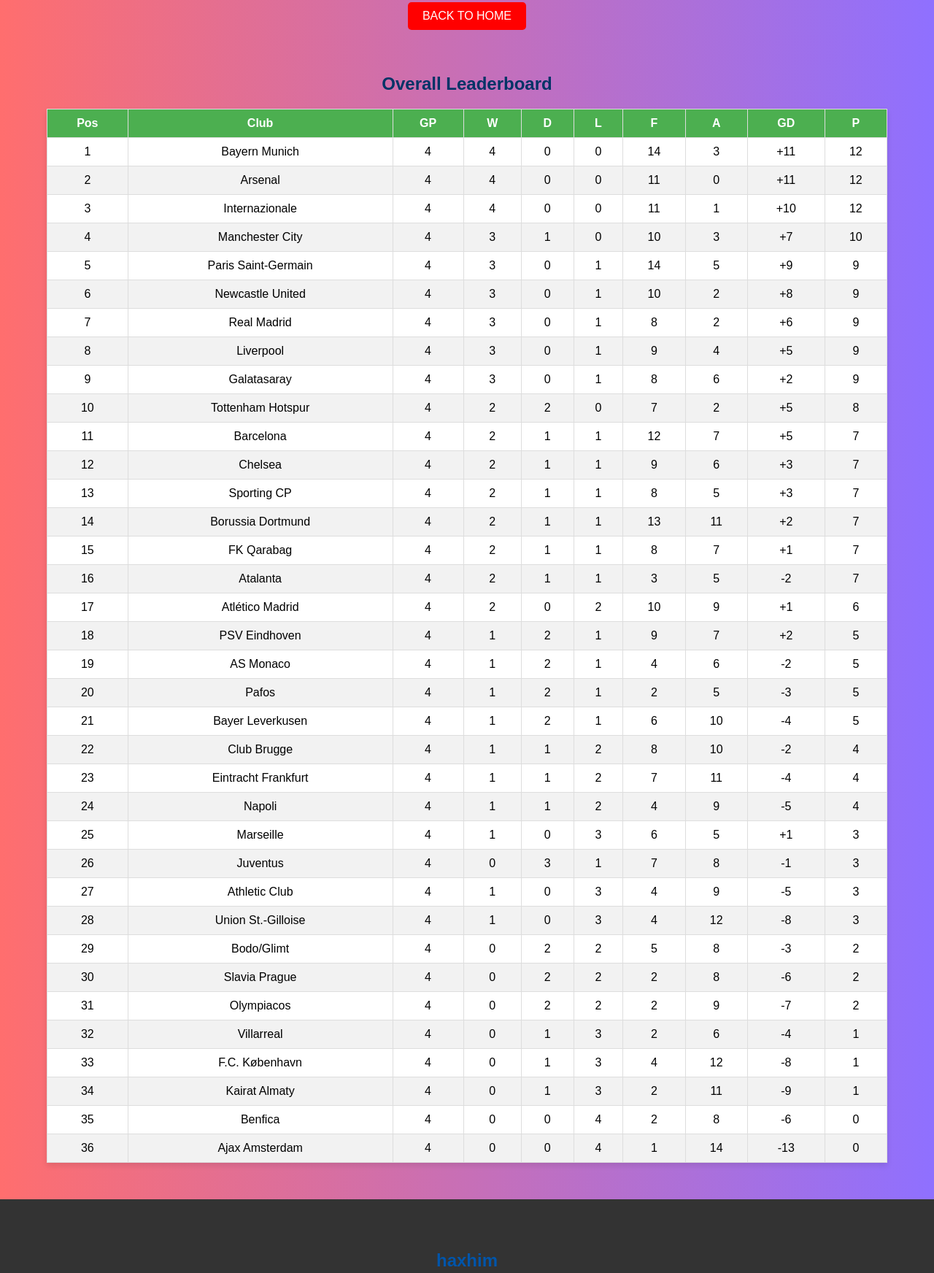
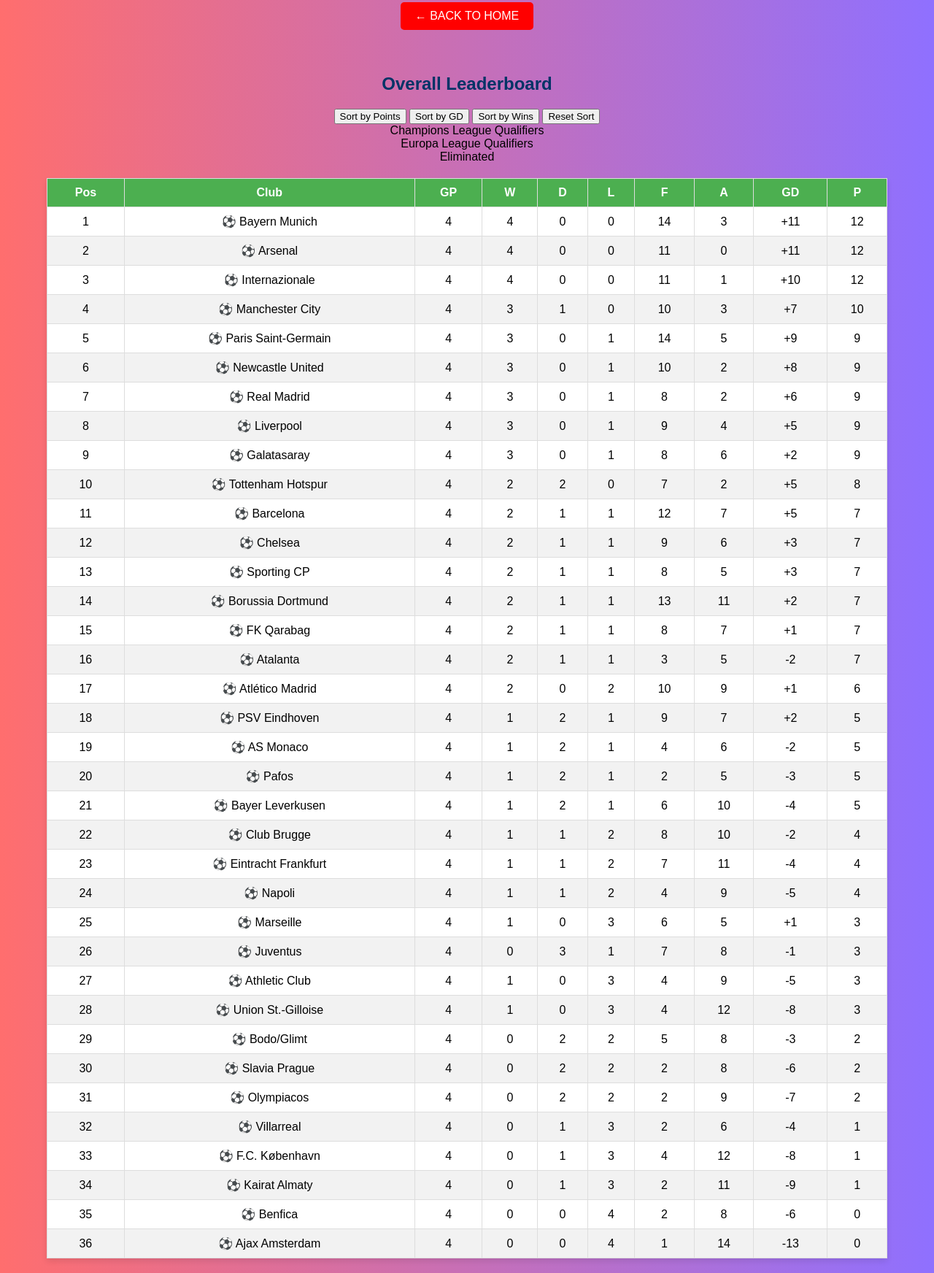
Before and after one commit to ha5him97/football-stats, a website: page ucl/ucl.html in a window 1280 px wide. Shown: the part 96-1840 px from the top of the page at 73% size. Drawn offline with Linux system fonts and the light colour scheme; no server answers.

Commit message:
Improve HTML structure and add sorting functionality
Refactor HTML structure for better semantics and add sorting controls for the leaderboard.

```diff
--- a/ucl/ucl.html
+++ b/ucl/ucl.html
@@ -4,18 +4,44 @@
 <meta charset="UTF-8">
 <meta name="viewport" content="width=device-width, initial-scale=1.0">
 <title>UEFA Champions League 2024/25 Standings</title>
+<link rel="stylesheet" href="https://cdnjs.cloudflare.com/ajax/libs/font-awesome/6.4.0/css/all.min.css">
 <link rel="stylesheet" href="styles.css">
 <link rel="icon" type="image/png" href="logo/logo.jpg">
 </head>
 <body>
 
+<header>
   <h1>🏆 UEFA Champions League 2024/25 Standings</h1>
-<a href="index.html" class="button">BACK TO HOME</a>
+  <a href="index.html" class="button">← BACK TO HOME</a>
+</header>
 
+<main>
   <!-- Overall Leaderboard -->
   <section class="overall-table">
+    <div class="table-header">
       <h2>Overall Leaderboard</h2>
- <table>
+      <div class="controls">
+        <button onclick="sortTable('points')" class="sort-btn">Sort by Points</button>
+        <button onclick="sortTable('gd')" class="sort-btn">Sort by GD</button>
+        <button onclick="sortTable('wins')" class="sort-btn">Sort by Wins</button>
+        <button onclick="resetSort()" class="sort-btn">Reset Sort</button>
+      </div>
+    </div>
+
+    <div class="legend">
+      <div class="legend-item">
+        <span class="legend-color qualified"></span> Champions League Qualifiers
+      </div>
+      <div class="legend-item">
+        <span class="legend-color europa"></span> Europa League Qualifiers
+      </div>
+      <div class="legend-item">
+        <span class="legend-color eliminated"></span> Eliminated
+      </div>
+    </div>
+
+    <div class="table-container">
+      <table id="ucl-table">
         <thead>
           <tr>
             <th>Pos</th>
@@ -31,50 +57,47 @@
           </tr>
         </thead>
         <tbody>
-
-    <tr><td>1</td><td>Bayern Munich</td><td>4</td><td>4</td><td>0</td><td>0</td><td>14</td><td>3</td><td>+11</td><td>12</td></tr>
-    <tr><td>2</td><td>Arsenal</td><td>4</td><td>4</td><td>0</td><td>0</td><td>11</td><td>0</td><td>+11</td><td>12</td></tr>
-    <tr><td>3</td><td>Internazionale</td><td>4</td><td>4</td><td>0</td><td>0</td><td>11</td><td>1</td><td>+10</td><td>12</td></tr>
-    <tr><td>4</td><td>Manchester City</td><td>4</td><td>3</td><td>1</td><td>0</td><td>10</td><td>3</td><td>+7</td><td>10</td></tr>
-    <tr><td>5</td><td>Paris Saint-Germain</td><td>4</td><td>3</td><td>0</td><td>1</td><td>14</td><td>5</td><td>+9</td><td>9</td></tr>
-    <tr><td>6</td><td>Newcastle United</td><td>4</td><td>3</td><td>0</td><td>1</td><td>10</td><td>2</td><td>+8</td><td>9</td></tr>
-    <tr><td>7</td><td>Real Madrid</td><td>4</td><td>3</td><td>0</td><td>1</td><td>8</td><td>2</td><td>+6</td><td>9</td></tr>
-    <tr><td>8</td><td>Liverpool</td><td>4</td><td>3</td><td>0</td><td>1</td><td>9</td><td>4</td><td>+5</td><td>9</td></tr>
-    <tr><td>9</td><td>Galatasaray</td><td>4</td><td>3</td><td>0</td><td>1</td><td>8</td><td>6</td><td>+2</td><td>9</td></tr>
-    <tr><td>10</td><td>Tottenham Hotspur</td><td>4</td><td>2</td><td>2</td><td>0</td><td>7</td><td>2</td><td>+5</td><td>8</td></tr>
-    <tr><td>11</td><td>Barcelona</td><td>4</td><td>2</td><td>1</td><td>1</td><td>12</td><td>7</td><td>+5</td><td>7</td></tr>
-    <tr><td>12</td><td>Chelsea</td><td>4</td><td>2</td><td>1</td><td>1</td><td>9</td><td>6</td><td>+3</td><td>7</td></tr>
-    <tr><td>13</td><td>Sporting CP</td><td>4</td><td>2</td><td>1</td><td>1</td><td>8</td><td>5</td><td>+3</td><td>7</td></tr>
-    <tr><td>14</td><td>Borussia Dortmund</td><td>4</td><td>2</td><td>1</td><td>1</td><td>13</td><td>11</td><td>+2</td><td>7</td></tr>
-    <tr><td>15</td><td>FK Qarabag</td><td>4</td><td>2</td><td>1</td><td>1</td><td>8</td><td>7</td><td>+1</td><td>7</td></tr>
-    <tr><td>16</td><td>Atalanta</td><td>4</td><td>2</td><td>1</td><td>1</td><td>3</td><td>5</td><td>-2</td><td>7</td></tr>
-    <tr><td>17</td><td>Atlético Madrid</td><td>4</td><td>2</td><td>0</td><td>2</td><td>10</td><td>9</td><td>+1</td><td>6</td></tr>
-    <tr><td>18</td><td>PSV Eindhoven</td><td>4</td><td>1</td><td>2</td><td>1</td><td>9</td><td>7</td><td>+2</td><td>5</td></tr>
-    <tr><td>19</td><td>AS Monaco</td><td>4</td><td>1</td><td>2</td><td>1</td><td>4</td><td>6</td><td>-2</td><td>5</td></tr>
-    <tr><td>20</td><td>Pafos</td><td>4</td><td>1</td><td>2</td><td>1</td><td>2</td><td>5</td><td>-3</td><td>5</td></tr>
-    <tr><td>21</td><td>Bayer Leverkusen</td><td>4</td><td>1</td><td>2</td><td>1</td><td>6</td><td>10</td><td>-4</td><td>5</td></tr>
-    <tr><td>22</td><td>Club Brugge</td><td>4</td><td>1</td><td>1</td><td>2</td><td>8</td><td>10</td><td>-2</td><td>4</td></tr>
-    <tr><td>23</td><td>Eintracht Frankfurt</td><td>4</td><td>1</td><td>1</td><td>2</td><td>7</td><td>11</td><td>-4</td><td>4</td></tr>
-    <tr><td>24</td><td>Napoli</td><td>4</td><td>1</td><td>1</td><td>2</td><td>4</td><td>9</td><td>-5</td><td>4</td></tr>
-    <tr><td>25</td><td>Marseille</td><td>4</td><td>1</td><td>0</td><td>3</td><td>6</td><td>5</td><td>+1</td><td>3</td></tr>
-    <tr><td>26</td><td>Juventus</td><td>4</td><td>0</td><td>3</td><td>1</td><td>7</td><td>8</td><td>-1</td><td>3</td></tr>
-    <tr><td>27</td><td>Athletic Club</td><td>4</td><td>1</td><td>0</td><td>3</td><td>4</td><td>9</td><td>-5</td><td>3</td></tr>
-    <tr><td>28</td><td>Union St.-Gilloise</td><td>4</td><td>1</td><td>0</td><td>3</td><td>4</td><td>12</td><td>-8</td><td>3</td></tr>
-    <tr><td>29</td><td>Bodo/Glimt</td><td>4</td><td>0</td><td>2</td><td>2</td><td>5</td><td>8</td><td>-3</td><td>2</td></tr>
-    <tr><td>30</td><td>Slavia Prague</td><td>4</td><td>0</td><td>2</td><td>2</td><td>2</td><td>8</td><td>-6</td><td>2</td></tr>
-    <tr><td>31</td><td>Olympiacos</td><td>4</td><td>0</td><td>2</td><td>2</td><td>2</td><td>9</td><td>-7</td><td>2</td></tr>
-    <tr><td>32</td><td>Villarreal</td><td>4</td><td>0</td><td>1</td><td>3</td><td>2</td><td>6</td><td>-4</td><td>1</td></tr>
-    <tr><td>33</td><td>F.C. København</td><td>4</td><td>0</td><td>1</td><td>3</td><td>4</td><td>12</td><td>-8</td><td>1</td></tr>
-    <tr><td>34</td><td>Kairat Almaty</td><td>4</td><td>0</td><td>1</td><td>3</td><td>2</td><td>11</td><td>-9</td><td>1</td></tr>
-    <tr><td>35</td><td>Benfica</td><td>4</td><td>0</td><td>0</td><td>4</td><td>2</td><td>8</td><td>-6</td><td>0</td></tr>
-    <tr><td>36</td><td>Ajax Amsterdam</td><td>4</td><td>0</td><td>0</td><td>4</td><td>1</td><td>14</td><td>-13</td><td>0</td></tr>
-
+          <tr class="qualified"><td>1</td><td><span class="team-logo">⚽</span> Bayern Munich</td><td>4</td><td>4</td><td>0</td><td>0</td><td>14</td><td>3</td><td class="positive">+11</td><td class="points">12</td></tr>
+          <tr class="qualified"><td>2</td><td><span class="team-logo">⚽</span> Arsenal</td><td>4</td><td>4</td><td>0</td><td>0</td><td>11</td><td>0</td><td class="positive">+11</td><td class="points">12</td></tr>
+          <tr class="qualified"><td>3</td><td><span class="team-logo">⚽</span> Internazionale</td><td>4</td><td>4</td><td>0</td><td>0</td><td>11</td><td>1</td><td class="positive">+10</td><td class="points">12</td></tr>
+          <tr class="qualified"><td>4</td><td><span class="team-logo">⚽</span> Manchester City</td><td>4</td><td>3</td><td>1</td><td>0</td><td>10</td><td>3</td><td class="positive">+7</td><td class="points">10</td></tr>
+          <tr class="qualified"><td>5</td><td><span class="team-logo">⚽</span> Paris Saint-Germain</td><td>4</td><td>3</td><td>0</td><td>1</td><td>14</td><td>5</td><td class="positive">+9</td><td class="points">9</td></tr>
+          <tr class="qualified"><td>6</td><td><span class="team-logo">⚽</span> Newcastle United</td><td>4</td><td>3</td><td>0</td><td>1</td><td>10</td><td>2</td><td class="positive">+8</td><td class="points">9</td></tr>
+          <tr class="qualified"><td>7</td><td><span class="team-logo">⚽</span> Real Madrid</td><td>4</td><td>3</td><td>0</td><td>1</td><td>8</td><td>2</td><td class="positive">+6</td><td class="points">9</td></tr>
+          <tr class="qualified"><td>8</td><td><span class="team-logo">⚽</span> Liverpool</td><td>4</td><td>3</td><td>0</td><td>1</td><td>9</td><td>4</td><td class="positive">+5</td><td class="points">9</td></tr>
+          <tr class="qualified"><td>9</td><td><span class="team-logo">⚽</span> Galatasaray</td><td>4</td><td>3</td><td>0</td><td>1</td><td>8</td><td>6</td><td class="positive">+2</td><td class="points">9</td></tr>
+          <tr class="europa"><td>10</td><td><span class="team-logo">⚽</span> Tottenham Hotspur</td><td>4</td><td>2</td><td>2</td><td>0</td><td>7</td><td>2</td><td class="positive">+5</td><td class="points">8</td></tr>
+          <tr class="europa"><td>11</td><td><span class="team-logo">⚽</span> Barcelona</td><td>4</td><td>2</td><td>1</td><td>1</td><td>12</td><td>7</td><td class="positive">+5</td><td class="points">7</td></tr>
+          <tr class="europa"><td>12</td><td><span class="team-logo">⚽</span> Chelsea</td><td>4</td><td>2</td><td>1</td><td>1</td><td>9</td><td>6</td><td class="positive">+3</td><td class="points">7</td></tr>
+          <tr class="europa"><td>13</td><td><span class="team-logo">⚽</span> Sporting CP</td><td>4</td><td>2</td><td>1</td><td>1</td><td>8</td><td>5</td><td class="positive">+3</td><td class="points">7</td></tr>
+          <tr class="europa"><td>14</td><td><span class="team-logo">⚽</span> Borussia Dortmund</td><td>4</td><td>2</td><td>1</td><td>1</td><td>13</td><td>11</td><td class="positive">+2</td><td class="points">7</td></tr>
+          <tr class="europa"><td>15</td><td><span class="team-logo">⚽</span> FK Qarabag</td><td>4</td><td>2</td><td>1</td><td>1</td><td>8</td><td>7</td><td class="positive">+1</td><td class="points">7</td></tr>
+          <tr class="europa"><td>16</td><td><span class="team-logo">⚽</span> Atalanta</td><td>4</td><td>2</td><td>1</td><td>1</td><td>3</td><td>5</td><td class="negative">-2</td><td class="points">7</td></tr>
+          <tr><td>17</td><td><span class="team-logo">⚽</span> Atlético Madrid</td><td>4</td><td>2</td><td>0</td><td>2</td><td>10</td><td>9</td><td class="positive">+1</td><td class="points">6</td></tr>
+          <tr><td>18</td><td><span class="team-logo">⚽</span> PSV Eindhoven</td><td>4</td><td>1</td><td>2</td><td>1</td><td>9</td><td>7</td><td class="positive">+2</td><td class="points">5</td></tr>
+          <tr><td>19</td><td><span class="team-logo">⚽</span> AS Monaco</td><td>4</td><td>1</td><td>2</td><td>1</td><td>4</td><td>6</td><td class="negative">-2</td><td class="points">5</td></tr>
+          <tr><td>20</td><td><span class="team-logo">⚽</span> Pafos</td><td>4</td><td>1</td><td>2</td><td>1</td><td>2</td><td>5</td><td class="negative">-3</td><td class="points">5</td></tr>
+          <tr><td>21</td><td><span class="team-logo">⚽</span> Bayer Leverkusen</td><td>4</td><td>1</td><td>2</td><td>1</td><td>6</td><td>10</td><td class="negative">-4</td><td class="points">5</td></tr>
+          <tr><td>22</td><td><span class="team-logo">⚽</span> Club Brugge</td><td>4</td><td>1</td><td>1</td><td>2</td><td>8</td><td>10</td><td class="negative">-2</td><td class="points">4</td></tr>
+          <tr><td>23</td><td><span class="team-logo">⚽</span> Eintracht Frankfurt</td><td>4</td><td>1</td><td>1</td><td>2</td><td>7</td><td>11</td><td class="negative">-4</td><td class="points">4</td></tr>
+          <tr><td>24</td><td><span class="team-logo">⚽</span> Napoli</td><td>4</td><td>1</td><td>1</td><td>2</td><td>4</td><td>9</td><td class="negative">-5</td><td class="points">4</td></tr>
+          <tr class="eliminated"><td>25</td><td><span class="team-logo">⚽</span> Marseille</td><td>4</td><td>1</td><td>0</td><td>3</td><td>6</td><td>5</td><td class="positive">+1</td><td class="points">3</td></tr>
+          <tr class="eliminated"><td>26</td><td><span class="team-logo">⚽</span> Juventus</td><td>4</td><td>0</td><td>3</td><td>1</td><td>7</td><td>8</td><td class="negative">-1</td><td class="points">3</td></tr>
+          <tr class="eliminated"><td>27</td><td><span class="team-logo">⚽</span> Athletic Club</td><td>4</td><td>1</td><td>0</td><td>3</td><td>4</td><td>9</td><td class="negative">-5</td><td class="points">3</td></tr>
+          <tr class="eliminated"><td>28</td><td><span class="team-logo">⚽</span> Union St.-Gilloise</td><td>4</td><td>1</td><td>0</td><td>3</td><td>4</td><td>12</td><td class="negative">-8</td><td class="points">3</td></tr>
+          <tr class="eliminated"><td>29</td><td><span class="team-logo">⚽</span> Bodo/Glimt</td><td>4</td><td>0</td><td>2</td><td>2</td><td>5</td><td>8</td><td class="negative">-3</td><td class="points">2</td></tr>
+          <tr class="eliminated"><td>30</td><td><span class="team-logo">⚽</span> Slavia Prague</td><td>4</td><td>0</td><td>2</td><td>2</td><td>2</td><td>8</td><td class="negative">-6</td><td class="points">2</td></tr>
+          <tr class="eliminated"><td>31</td><td><span class="team-logo">⚽</span> Olympiacos</td><td>4</td><td>0</td><td>2</td><td>2</td><td>2</td><td>9</td><td class="negative">-7</td><td class="points">2</td></tr>
+          <tr class="eliminated"><td>32</td><td><span class="team-logo">⚽</span> Villarreal</td><td>4</td><td>0</td><td>1</td><td>3</td><td>2</td><td>6</td><td class="negative">-4</td><td class="points">1</td></tr>
+          <tr class="eliminated"><td>33</td><td><span class="team-logo">⚽</span> F.C. København</td><td>4</td><td>0</td><td>1</td><td>3</td><td>4</td><td>12</td><td class="negative">-8</td><td class="points">1</td></tr>
+          <tr class="eliminated"><td>34</td><td><span class="team-logo">⚽</span> Kairat Almaty</td><td>4</td><td>0</td><td>1</td><td>3</td><td>2</td><td>11</td><td class="negative">-9</td><td class="points">1</td></tr>
+          <tr class="eliminated"><td>35</td><td><span class="team-logo">⚽</span> Benfica</td><td>4</td><td>0</td><td>0</td><td>4</td><td>2</td><td>8</td><td class="negative">-6</td><td class="points">0</td></tr>
+          <tr class="eliminated"><td>36</td><td><span class="team-logo">⚽</span> Ajax Amsterdam</td><td>4</td><td>0</td><td>0</td><td>4</td><td>1</td><td>14</td><td class="negative">-13</td><td class="points">0</td></tr>
         </tbody>
       </table>
-
     </div>
-
   </section>
+</main>
 
 <footer>
   <div class="footer-content">
@@ -88,9 +111,10 @@
     </ul>
   </div>
   <div class="footer-bottom">
-    <p>&copy; 2024 haxhim. All Rights Reserved | Designed by You</p>
+    <p>&copy; 2024 haxhim. All Rights Reserved | Designed by haxhim</p>
   </div>
 </footer>
 
+<script src="script.js"></script>
 </body>
 </html>
```
Lines whose indentation alone changed are shown as unchanged.
